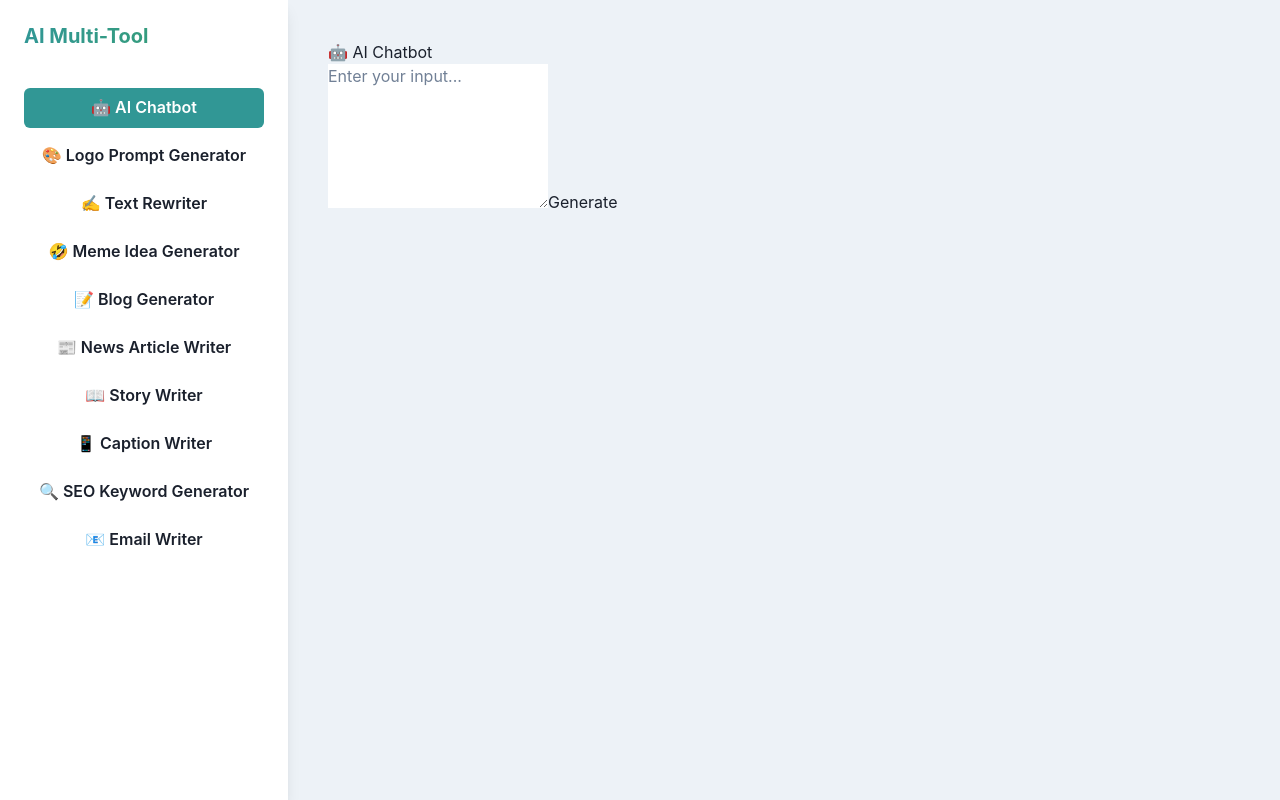
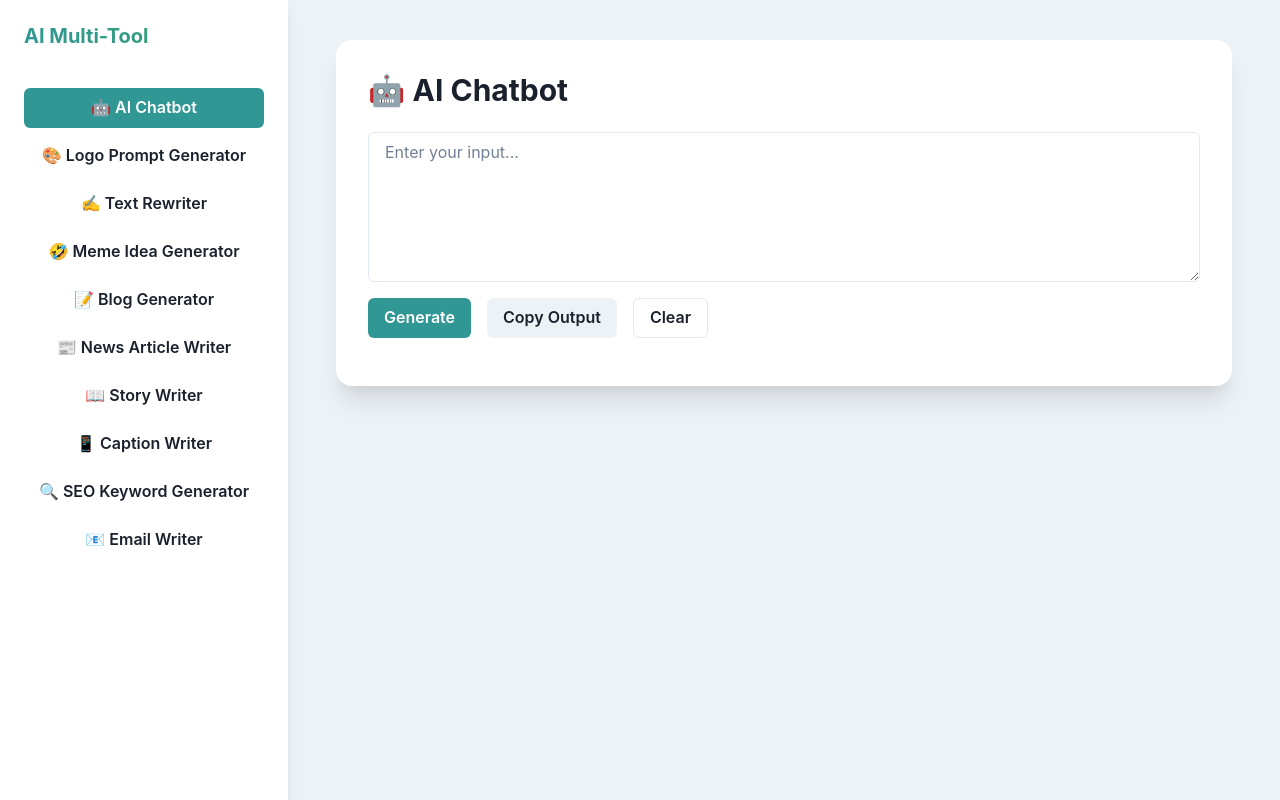
Before and after one commit to bilalali2010/new-multi-tool-suite, a Next.js app: page / in a window 1280 px wide. Built offline with nearby package versions, Linux system fonts and the light colour scheme.

Commit message:
Add dynamic options and improve UI components

```diff
--- a/app/components/ToolUI.jsx
+++ b/app/components/ToolUI.jsx
@@ -1,11 +1,28 @@
 "use client";
 
 import { useState } from "react";
+import {
+  Box,
+  Textarea,
+  Button,
+  Heading,
+  Select,
+  NumberInput,
+  NumberInputField,
+  HStack,
+} from "@chakra-ui/react";
 
-export default function ToolUI({ title, promptTemplate }) {
+export default function ToolUI({ title, promptTemplate, options = [] }) {
   const [input, setInput] = useState("");
   const [output, setOutput] = useState("");
   const [loading, setLoading] = useState(false);
+  const [settings, setSettings] = useState(
+    options.reduce((acc, opt) => ({ ...acc, [opt.name]: opt.default || "" }), {})
+  );
+
+  const handleSettingChange = (name, value) => {
+    setSettings({ ...settings, [name]: value });
+  };
 
   async function generate() {
     if (!input) return;
@@ -13,7 +30,11 @@ export default function ToolUI({ title, promptTemplate }) {
     setLoading(true);
     setOutput("");
 
-    const finalPrompt = promptTemplate.replace("{{input}}", input);
+    let finalPrompt = promptTemplate.replace("{{input}}", input);
+    // Apply settings to prompt dynamically if needed
+    Object.keys(settings).forEach((key) => {
+      finalPrompt = finalPrompt.replace(`{{${key}}}`, settings[key]);
+    });
 
     const res = await fetch("/api/generate", {
       method: "POST",
@@ -27,29 +48,70 @@ export default function ToolUI({ title, promptTemplate }) {
   }
 
   return (
-    <div className="max-w-4xl mx-auto bg-white p-8 rounded-2xl shadow-xl">
-      <h2 className="text-2xl font-semibold mb-6">{title}</h2>
+    <Box maxW="4xl" mx="auto" bg="white" p={8} borderRadius="2xl" boxShadow="xl">
+      <Heading size="lg" mb={6}>{title}</Heading>
 
-      <textarea
-        className="w-full border p-4 rounded-xl mb-6 focus:ring-2 focus:ring-indigo-500 outline-none"
-        rows="6"
+      {/* Dynamic Tool Options */}
+      {options.map((opt) => {
+        if (opt.type === "select") {
+          return (
+            <Select
+              key={opt.name}
+              mb={4}
+              value={settings[opt.name]}
+              onChange={(e) => handleSettingChange(opt.name, e.target.value)}
+            >
+              {opt.options.map((o) => (
+                <option key={o} value={o}>{o}</option>
+              ))}
+            </Select>
+          );
+        }
+        if (opt.type === "number") {
+          return (
+            <NumberInput
+              key={opt.name}
+              mb={4}
+              value={settings[opt.name]}
+              min={opt.min}
+              max={opt.max}
+              onChange={(valueString) => handleSettingChange(opt.name, valueString)}
+            >
+              <NumberInputField />
+            </NumberInput>
+          );
+        }
+        return null;
+      })}
+
+      <Textarea
         placeholder="Enter your input..."
         value={input}
         onChange={(e) => setInput(e.target.value)}
+        mb={4}
+        rows={6}
       />
 
-      <button
-        onClick={generate}
-        className="bg-gradient-to-r from-indigo-500 to-emerald-500 text-white px-6 py-3 rounded-xl font-medium shadow-md hover:opacity-90 transition"
-      >
-        {loading ? "Generating..." : "Generate"}
-      </button>
+      <HStack spacing={4} mb={4}>
+        <Button colorScheme="teal" onClick={generate} isLoading={loading}>
+          Generate
+        </Button>
+        <Button
+          onClick={() => navigator.clipboard.writeText(output)}
+          disabled={!output}
+        >
+          Copy Output
+        </Button>
+        <Button variant="outline" onClick={() => setInput("")}>
+          Clear
+        </Button>
+      </HStack>
 
       {output && (
-        <div className="mt-8 p-6 bg-gray-50 rounded-xl border whitespace-pre-wrap">
+        <Box mt={4} p={6} bg="gray.50" borderRadius="xl" whiteSpace="pre-wrap" maxH="400px" overflowY="auto">
           {output}
-        </div>
+        </Box>
       )}
-    </div>
+    </Box>
   );
 }
```
